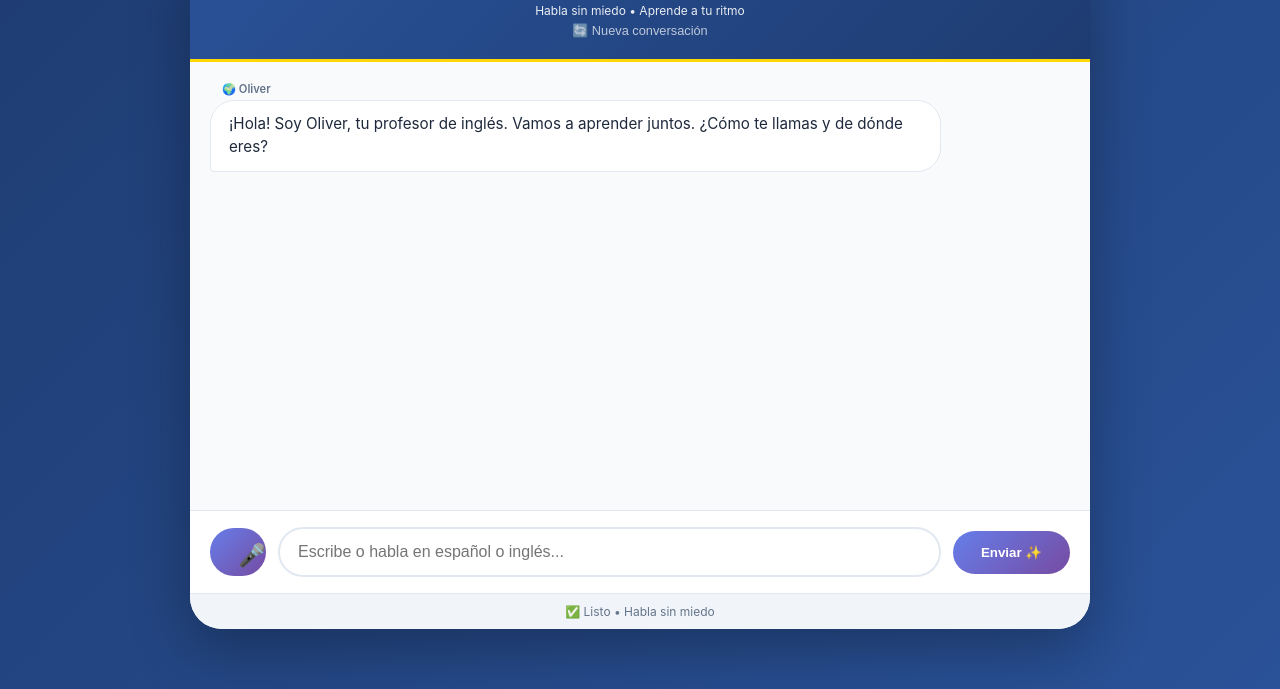
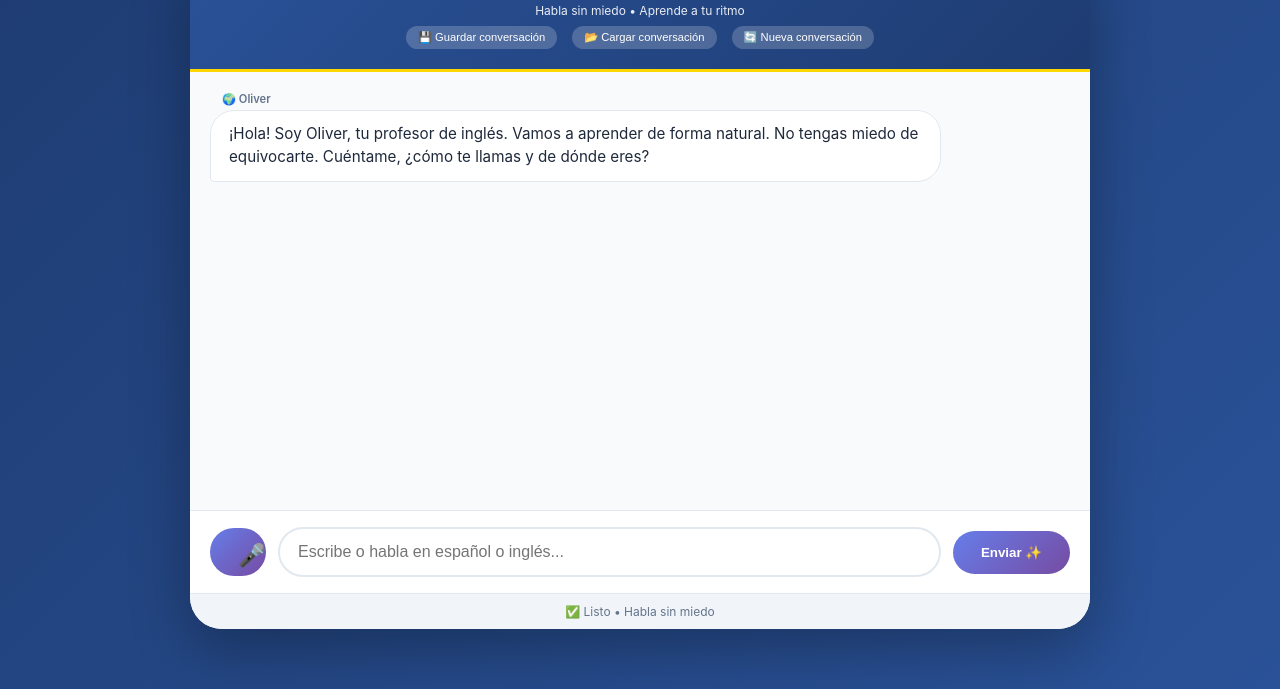
Before and after one commit to Nave-a/profe-ingles, a website: page chat.html in a window 1280 px wide. Both pictures are taken after a click on the button "🔄 Nueva conversación". Shown: the part 111-800 px from the top of the page. Drawn offline with Linux system fonts and the light colour scheme.

Commit message:
Chat con historial persistente en localStorage

```diff
--- a/chat.html
+++ b/chat.html
@@ -208,18 +208,26 @@
             color: white;
         }
 
-        .reset-button {
-            background: none;
+        .header-buttons {
+            display: flex;
+            justify-content: center;
+            gap: 15px;
+            margin-top: 8px;
+        }
+
+        .header-btn {
+            background: rgba(255,255,255,0.2);
             border: none;
             color: white;
+            padding: 5px 12px;
+            border-radius: 20px;
             cursor: pointer;
-            font-size: 0.8rem;
-            margin-top: 5px;
-            opacity: 0.7;
+            font-size: 0.7rem;
+            transition: all 0.2s;
         }
 
-        .reset-button:hover {
-            opacity: 1;
+        .header-btn:hover {
+            background: rgba(255,255,255,0.3);
         }
 
         @media (max-width: 600px) {
@@ -234,15 +242,19 @@
     <div class="chat-header">
         <h1>🌍 Oliver</h1>
         <p>Habla sin miedo • Aprende a tu ritmo</p>
-        <button class="reset-button" id="resetBtn">🔄 Nueva conversación</button>
+        <div class="header-buttons">
+            <button class="header-btn" id="saveChatBtn">💾 Guardar conversación</button>
+            <button class="header-btn" id="loadChatBtn">📂 Cargar conversación</button>
+            <button class="header-btn" id="resetBtn">🔄 Nueva conversación</button>
+        </div>
     </div>
     <div class="messages-area" id="messagesArea">
         <div class="message bot-message">
             <div class="message-sender">🌍 Oliver</div>
             <div class="message-bubble">
                 ¡Hola! Soy Oliver, tu profesor de inglés.<br><br>
-                Vamos a aprender juntos. No te preocupes por los errores, es parte del proceso.<br><br>
-                Primero, cuéntame: ¿cómo te llamas y de dónde eres?
+                Vamos a aprender de forma natural. No tengas miedo de equivocarte.<br><br>
+                Cuéntame, ¿cómo te llamas y de dónde eres?
             </div>
         </div>
     </div>
@@ -256,6 +268,7 @@
 
 <script>
     const API_URL = 'https://profe-ingles.onrender.com/chat';
+    const STORAGE_KEY = 'oliver_conversation_history';
 
     const messagesArea = document.getElementById('messagesArea');
     const userInput = document.getElementById('userInput');
@@ -263,6 +276,8 @@
     const statusBar = document.getElementById('statusBar');
     const micButton = document.getElementById('micButton');
     const resetBtn = document.getElementById('resetBtn');
+    const saveChatBtn = document.getElementById('saveChatBtn');
+    const loadChatBtn = document.getElementById('loadChatBtn');
 
     let conversationHistory = [];
     let isRecording = false;
@@ -357,7 +372,30 @@
         messageDiv.appendChild(bubble);
         messagesArea.appendChild(messageDiv);
         messagesArea.scrollTop = messagesArea.scrollHeight;
+
         if (role === 'bot' && !skipSpeak) speak(text);
+    }
+
+    function loadConversationFromStorage() {
+        const saved = localStorage.getItem(STORAGE_KEY);
+        if (saved) {
+            conversationHistory = JSON.parse(saved);
+            messagesArea.innerHTML = '';
+            for (const msg of conversationHistory) {
+                addMessage(msg.role, msg.content, true);
+            }
+            statusBar.textContent = '✅ Conversación cargada';
+            setTimeout(() => { statusBar.textContent = '✅ Listo • Habla sin miedo'; }, 2000);
+        } else {
+            statusBar.textContent = '📭 No hay conversación guardada';
+            setTimeout(() => { statusBar.textContent = '✅ Listo • Habla sin miedo'; }, 2000);
+        }
+    }
+
+    function saveConversationToStorage() {
+        localStorage.setItem(STORAGE_KEY, JSON.stringify(conversationHistory));
+        statusBar.textContent = '💾 Conversación guardada';
+        setTimeout(() => { statusBar.textContent = '✅ Listo • Habla sin miedo'; }, 2000);
     }
 
     let typingIndicator = null;
@@ -407,6 +445,10 @@
             addMessage('bot', reply);
             conversationHistory.push({ role: 'assistant', content: reply });
             statusBar.textContent = '✅ Listo • Habla sin miedo';
+
+            // Auto-guardar después de cada mensaje
+            localStorage.setItem(STORAGE_KEY, JSON.stringify(conversationHistory));
+
         } catch (error) {
             console.error('Error:', error);
             hideTyping();
@@ -423,17 +465,27 @@
     function resetConversation() {
         conversationHistory = [];
         messagesArea.innerHTML = '';
-        addMessage('bot', '¡Hola! Soy Oliver, tu profesor de inglés. Vamos a aprender juntos. ¿Cómo te llamas y de dónde eres?', true);
+        localStorage.removeItem(STORAGE_KEY);
+        addMessage('bot', '¡Hola! Soy Oliver, tu profesor de inglés. Vamos a aprender de forma natural. No tengas miedo de equivocarte. Cuéntame, ¿cómo te llamas y de dónde eres?', true);
         statusBar.textContent = '✅ Conversación reiniciada';
         setTimeout(() => { statusBar.textContent = '✅ Listo • Habla sin miedo'; }, 2000);
     }
 
+    // ============================================================
+    // INICIALIZACIÓN
+    // ============================================================
+
     sendBtn.addEventListener('click', sendMessage);
     userInput.addEventListener('keypress', (e) => { if (e.key === 'Enter') sendMessage(); });
     resetBtn.addEventListener('click', resetConversation);
+    saveChatBtn.addEventListener('click', saveConversationToStorage);
+    loadChatBtn.addEventListener('click', loadConversationFromStorage);
 
     initSpeechRecognition();
     userInput.focus();
+
+    // Cargar conversación guardada al iniciar
+    loadConversationFromStorage();
 </script>
 </body>
 </html>
```
